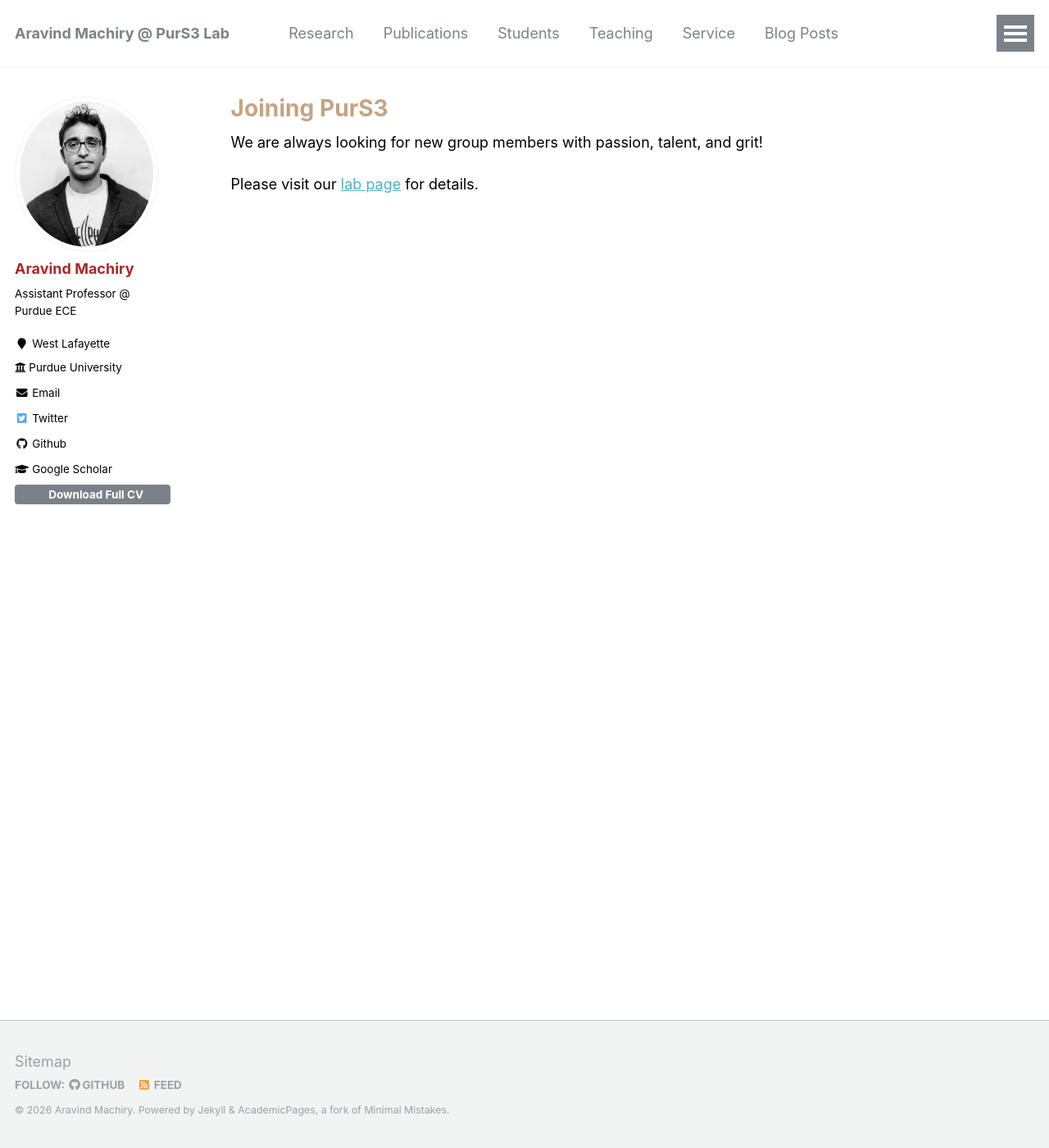
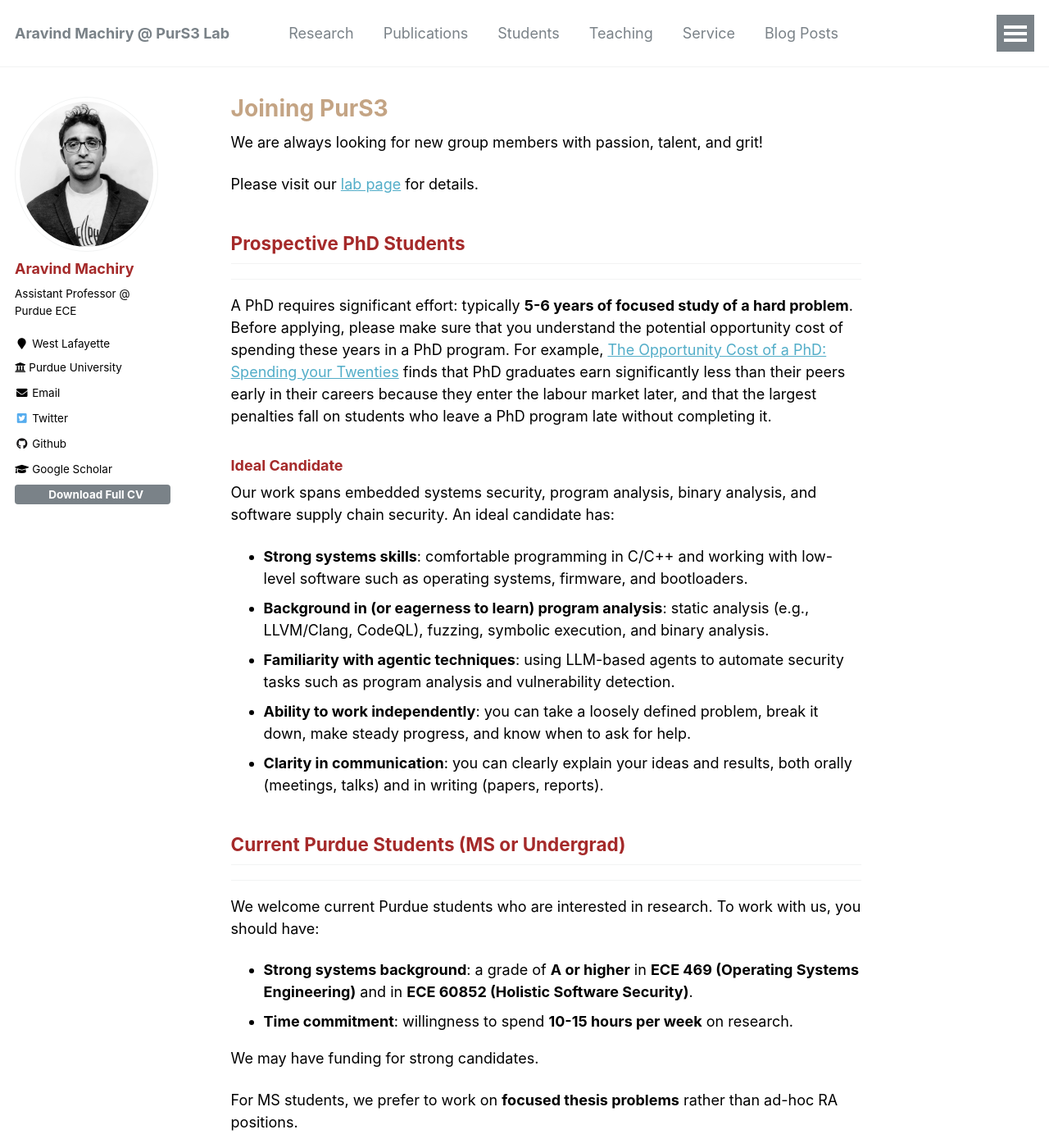
Before and after one commit to Machiry/machiry.github.io, a Jekyll site: the page built from _pages/advising.md, in a window 1280 px wide and 1400 px high. Shown: the whole window at 82% size. Built offline with Jekyll 4.4.1, drawn with Linux system fonts in a browser that asks for light colours; some of the changed text lies outside the part shown.

Commit message:
Expand Joining PurS3 page with detailed instructions
Co-Authored-By: Claude Opus 5.5 <noreply@anthropic.com>

```diff
--- a/_pages/advising.md
+++ b/_pages/advising.md
@@ -7,3 +7,38 @@ author_profile: true
 We are always looking for new group members with passion, talent, and grit!
 
 Please visit our [lab page](https://purs3lab.github.io/vacancies) for details.
+
+## Prospective PhD Students
+____
+A PhD requires significant effort: typically __5-6 years of focused study of a hard problem__.
+Before applying, please make sure that you understand the potential opportunity cost of spending these years in a PhD program.
+For example, [The Opportunity Cost of a PhD: Spending your Twenties](https://www.economics.utoronto.ca/public/workingPapers/tecipa-802.pdf) finds that PhD graduates earn significantly less than their peers early in their careers because they enter the labour market later,
+and that the largest penalties fall on students who leave a PhD program late without completing it.
+
+### Ideal Candidate
+Our work spans embedded systems security, program analysis, binary analysis, and software supply chain security.
+An ideal candidate has:
+* __Strong systems skills__: comfortable programming in C/C++ and working with low-level software such as operating systems, firmware, and bootloaders.
+* __Background in (or eagerness to learn) program analysis__: static analysis (e.g., LLVM/Clang, CodeQL), fuzzing, symbolic execution, and binary analysis.
+* __Familiarity with agentic techniques__: using LLM-based agents to automate security tasks such as program analysis and vulnerability detection.
+* __Ability to work independently__: you can take a loosely defined problem, break it down, make steady progress, and know when to ask for help.
+* __Clarity in communication__: you can clearly explain your ideas and results, both orally (meetings, talks) and in writing (papers, reports).
+
+
+## Current Purdue Students (MS or Undergrad)
+____
+We welcome current Purdue students who are interested in research. To work with us, you should have:
+* __Strong systems background__: a grade of __A or higher__ in __ECE 469 (Operating Systems Engineering)__ and in __ECE 60852 (Holistic Software Security)__.
+* __Time commitment__: willingness to spend __10-15 hours per week__ on research.
+
+We may have funding for strong candidates.
+
+For MS students, we prefer to work on __focused thesis problems__ rather than ad-hoc RA positions.
+
+## What to Put in Your Email
+____
+Please email me at [amachiry@purdue.edu](mailto:amachiry@purdue.edu) with the following:
+* __Subject line__: must include __0xJOINPURS3__. Emails without it may not be read.
+* __Current CV__.
+* __Summary of one of our papers that you like__: what problem it solves, how, and why you find it interesting.
+* __Brief description of a problem you would like to work on__.
```
